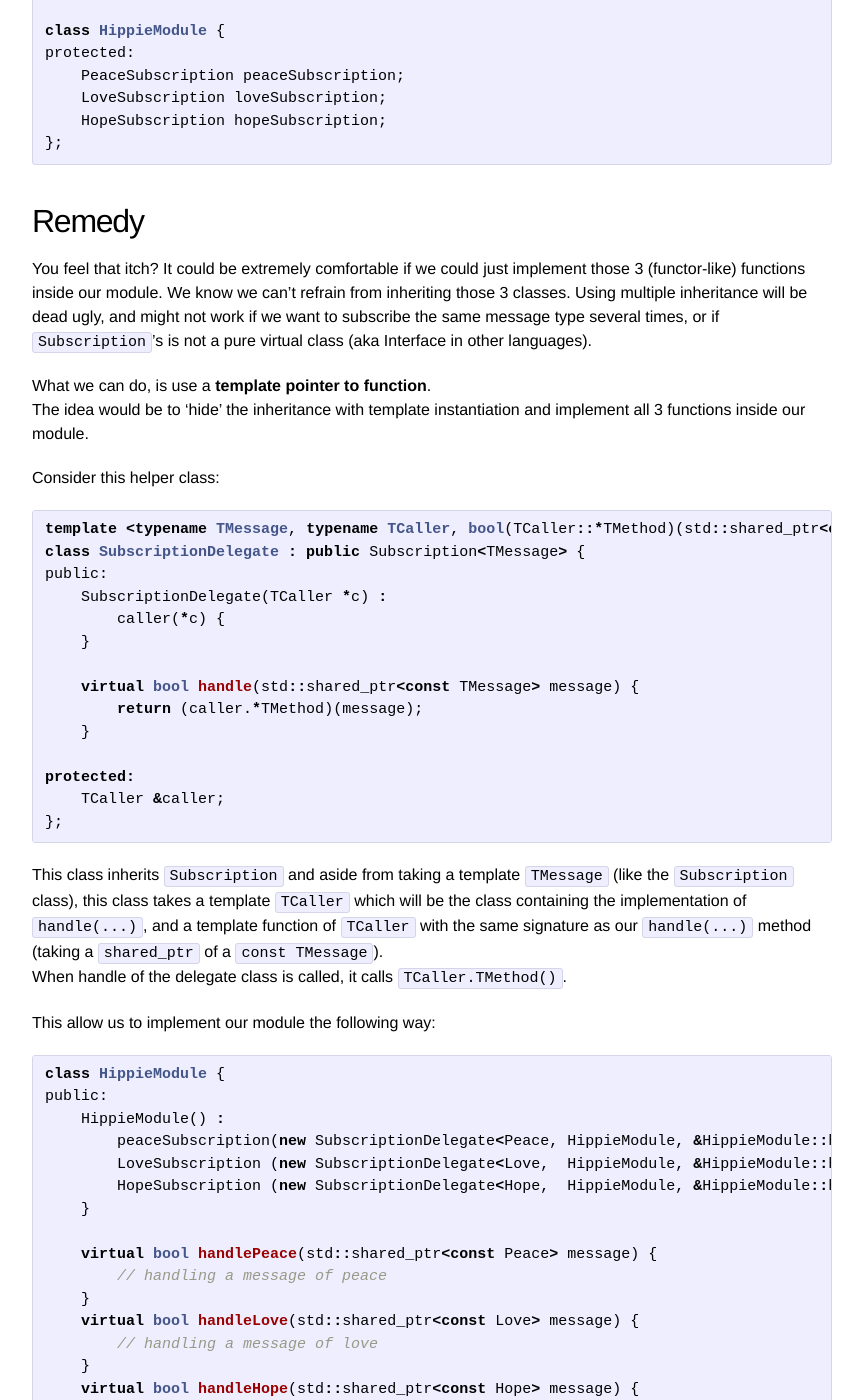
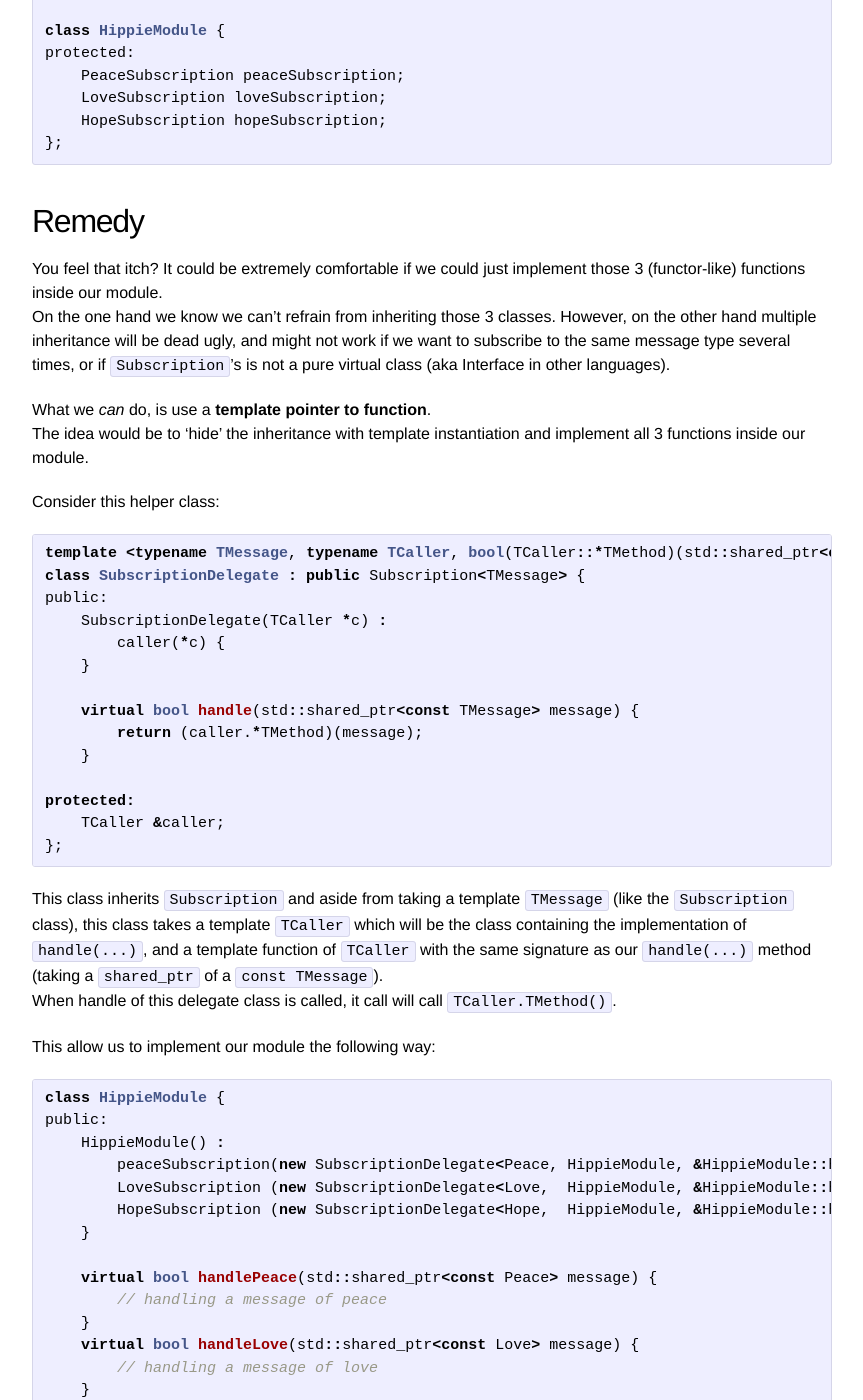
Before and after one commit to arnonzilca/arnonzilca.github.io, a Jekyll site: the page built from _posts/2015-06-29-pure-virtual-batch-implementation.md, in a window 1280 px wide and 1400 px high, scrolled down 1286 px. Shown: the whole window, without its empty margins (208-1071 px from the left). Built offline with Jekyll 4.4.1, drawn with Linux system fonts in a browser that asks for light colours; comment, search, counter and statistics services are not loaded; some of the changed text lies outside the part shown.

Commit message:
posting pure virtual batch implementation

```diff
--- a/_posts/2015-06-29-pure-virtual-batch-implementation.md
+++ b/_posts/2015-06-29-pure-virtual-batch-implementation.md
@@ -68,11 +68,13 @@ Remedy
 
 You feel that itch?
 It could be extremely comfortable if we could just implement those 3 (functor-like) functions inside
-our module. We know we can't refrain from inheriting those 3 classes. Using multiple inheritance
-will be dead ugly, and might not work if we want to subscribe the same message type several times,
-or if `Subscription`'s is not a pure virtual class (aka Interface in other languages).
+our module. <br>
+On the one hand we know we can't refrain from inheriting those 3 classes. However, on the other hand
+multiple inheritance will be dead ugly, and might not work if we want to subscribe to the same
+message type several times, or if `Subscription`'s is not a pure virtual class (aka Interface
+in other languages).
 
-What we can do, is use a **template pointer to function**.<br>
+What we *can* do, is use a **template pointer to function**.<br>
 The idea would be to 'hide' the inheritance with template instantiation and implement all 3
 functions inside our module.
 
@@ -99,7 +101,7 @@ This class inherits `Subscription` and aside from taking a template `TMessage` (
 `Subscription` class), this class takes a template `TCaller` which will be the class containing
 the implementation of `handle(...)`, and a template function of `TCaller` with the same signature
 as our `handle(...)` method (taking a `shared_ptr` of a `const TMessage`).<br>
-When handle of the delegate class is called, it calls `TCaller.TMethod()`.
+When handle of this delegate class is called, it call will call `TCaller.TMethod()`.
 
 This allow us to implement our module the following way:
 
```
Also changed, not shown: other parts of _posts/2015-06-29-pure-virtual-batch-implementation.md (+2 -2 lines).
